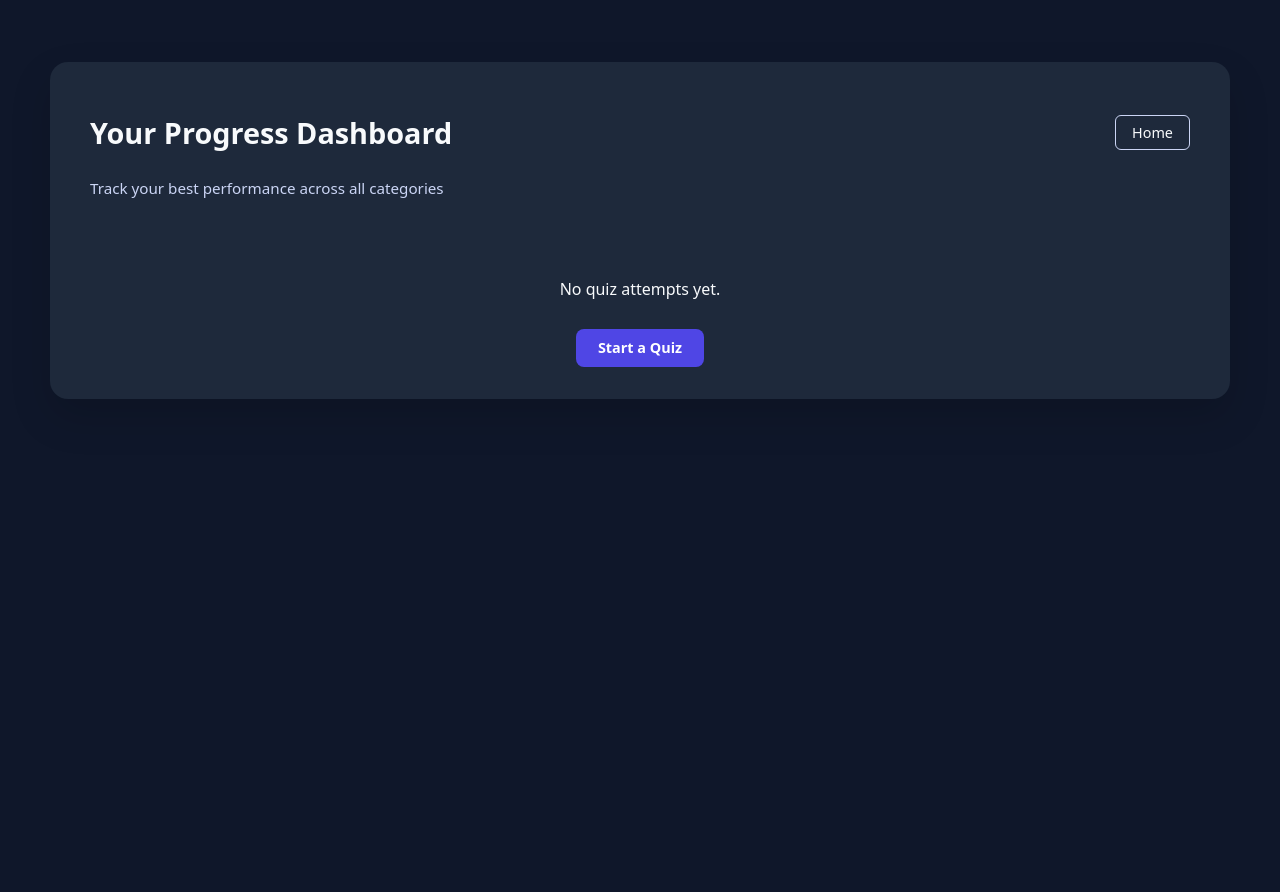
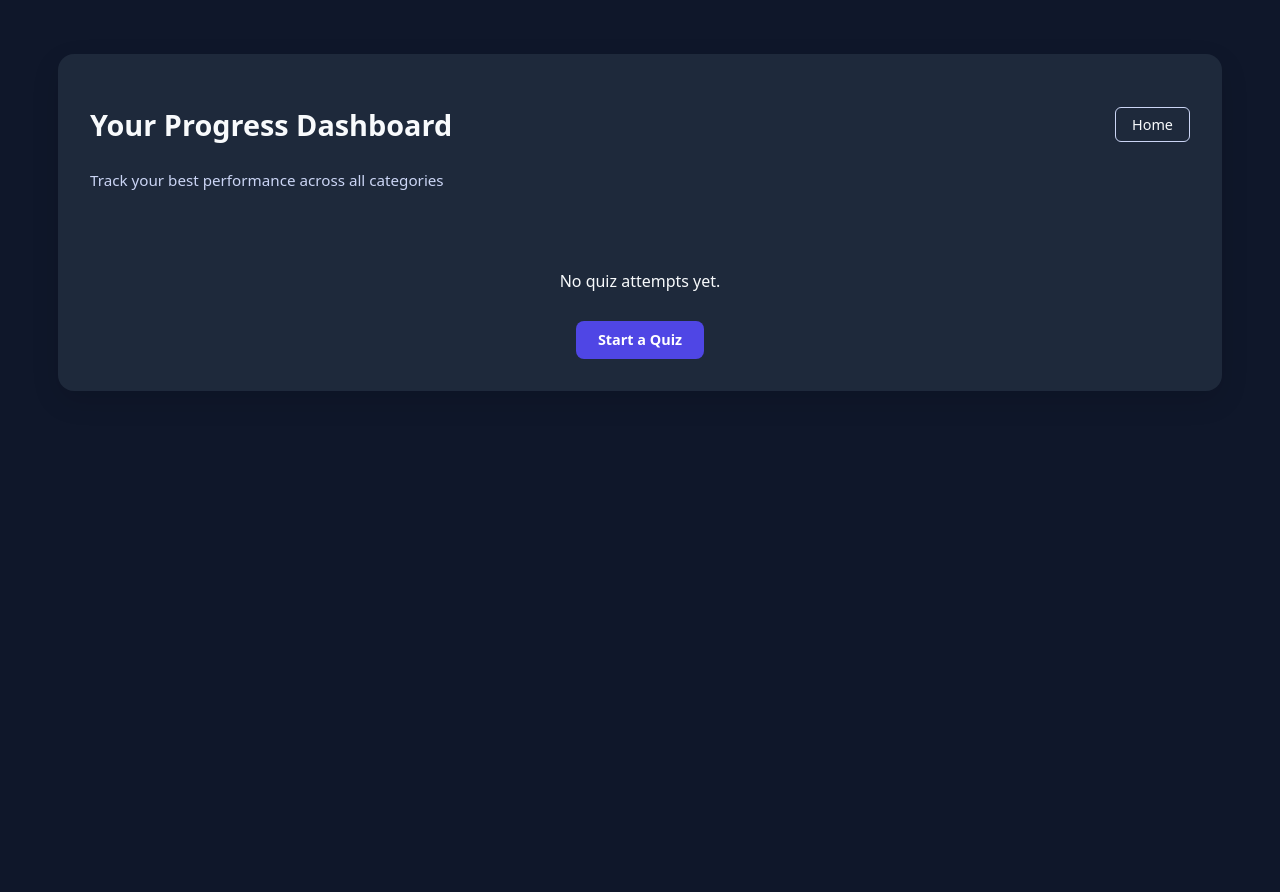
Before and after one commit to blackrexdl/flashcard_app, a Flask app: page /dashboard in a window 1280 px wide. Shown: the part 103-995 px from the top of the page. After the commit the page ends 494 px from the top, so only its background shows below. Run offline with Flask 3, Linux system fonts and the light colour scheme.

Commit message:
Refactor dashboard styles for improved layout and theme consistency

```diff
--- a/static/css/style.css
+++ b/static/css/style.css
@@ -305,15 +305,6 @@ body:not([data-theme="dark"]) .card li,
 body:not([data-theme="dark"]) .card span {
     color: var(--text-muted);
 }
-/* =========================
-   Dashboard – Professional UI (Theme Aligned)
-   ========================= */
-
-.dashboard-container {
-  max-width: 1100px;
-  margin: 0 auto;
-  padding: 2rem 1.5rem;
-}
 
 /* Header */
 .dashboard-header {
@@ -456,19 +447,25 @@ body:not([data-theme="dark"]) .card span {
 
 .dashboard-page {
   min-height: 100vh;
-  background: linear-gradient(
-    180deg,
-    var(--bg),
-    var(--bg)
-  );
+  background: var(--bg);
+  padding-top: 0;
 }
 
 /* Main dashboard content card */
 .dashboard-container {
   max-width: 1100px;
-  margin: 2rem auto 3rem;
-  padding: 2rem 2.5rem;
+  margin: 1.5rem auto 3rem;
+  padding: 2rem;
   background: var(--card);
-  border-radius: 18px;
-  box-shadow: 0 18px 40px rgba(0, 0, 0, 0.15);
+  border-radius: 16px;
+  box-shadow: 0 10px 28px rgba(0, 0, 0, 0.12);
 }
+
+/* Dashboard navbar separator */
+.dashboard-page .navbar {
+  border-bottom: 1px solid rgba(0, 0, 0, 0.06);
+}
+
+[data-theme="dark"] .dashboard-page .navbar {
+  border-bottom: 1px solid rgba(255, 255, 255, 0.08);
+}
```
